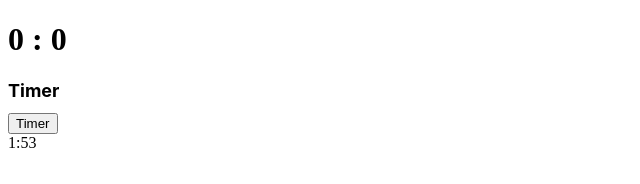
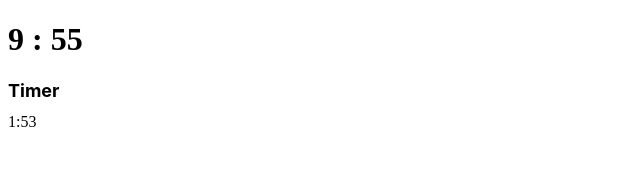
Before and after one commit to sangjy15/React_for_Beginner, a React (Create React App) app in the folder react-app/: page / in a window 1280 px wide. Shown: the top 184 px of the page, without its empty margins (0-640 px from the left). Built offline with nearby package versions, Linux system fonts and the light colour scheme.

Commit message:
useEffect

```diff
--- a/react-app/src/App.js
+++ b/react-app/src/App.js
@@ -26,16 +26,17 @@ function App() {
         }, 1000);
         return () => clearInterval(countdown);
       }, [minutes, seconds]);
-    const setTimer = () => {
-        setMin(parseInt(time/60));
+      useEffect(() => {
+        const setTimer = setInterval(() => {
+          setMin(parseInt(time/60));
             setSec(time%60);
-            console.log(min);
-            console.log(sec);
             setTime((prev) => prev - 1);
             if (time < 0) {
                 clearInterval();
             }
-    }
+        }, 1000);
+        return () => clearInterval(setTimer);
+      })
     return (
         <div>
             <h1>{min} : {sec} </h1>
@@ -43,7 +44,7 @@ function App() {
             {/* <Button text={"Continue"}/> */}
             {/* <h1>{counter}</h1>
             <button onClick={onClick}>click me</button> */}
-            <button onClick={setTimer}>Timer</button>
+            {/* <button onClick={setTimer}>Timer</button> */}
             <div>
                 {minutes}:{seconds < 10 ? `0${seconds}` : seconds}
             </div>
```
